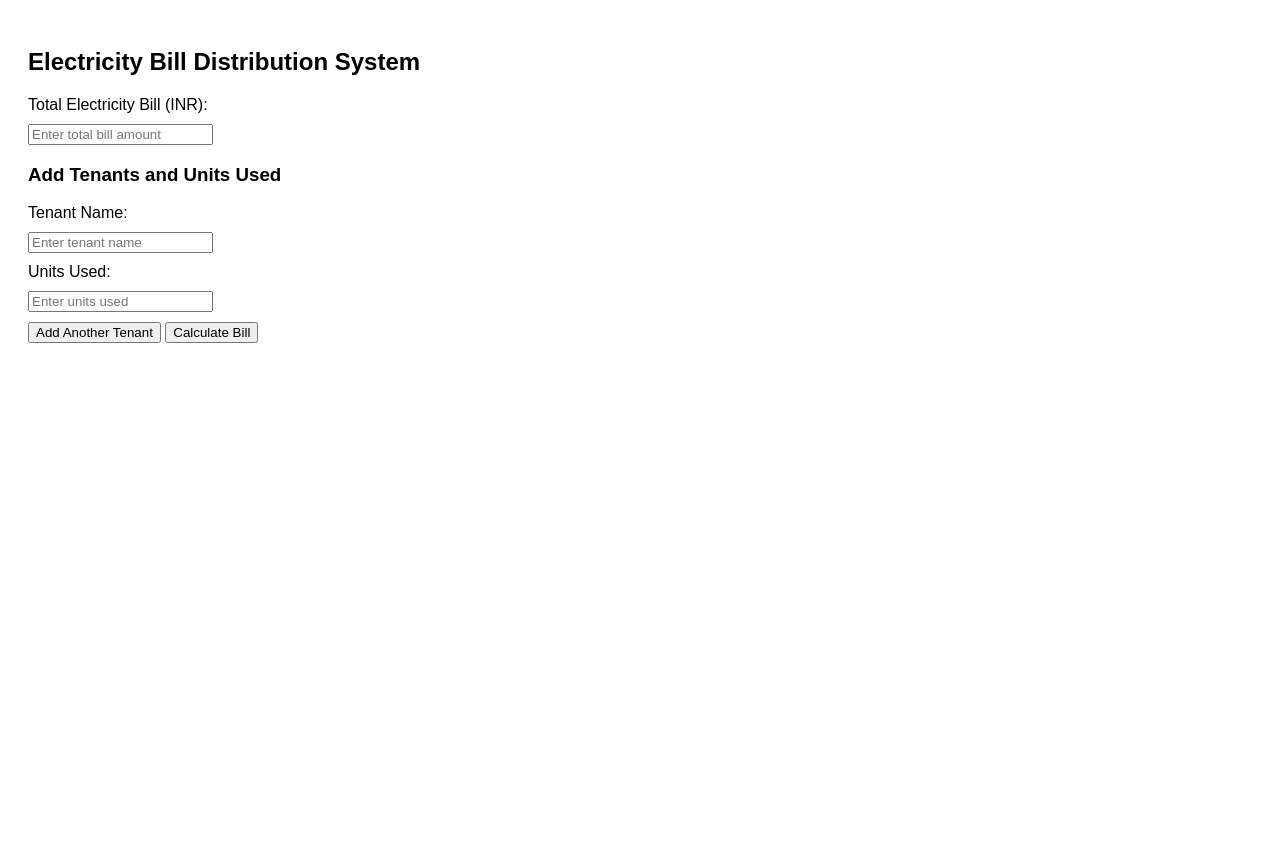
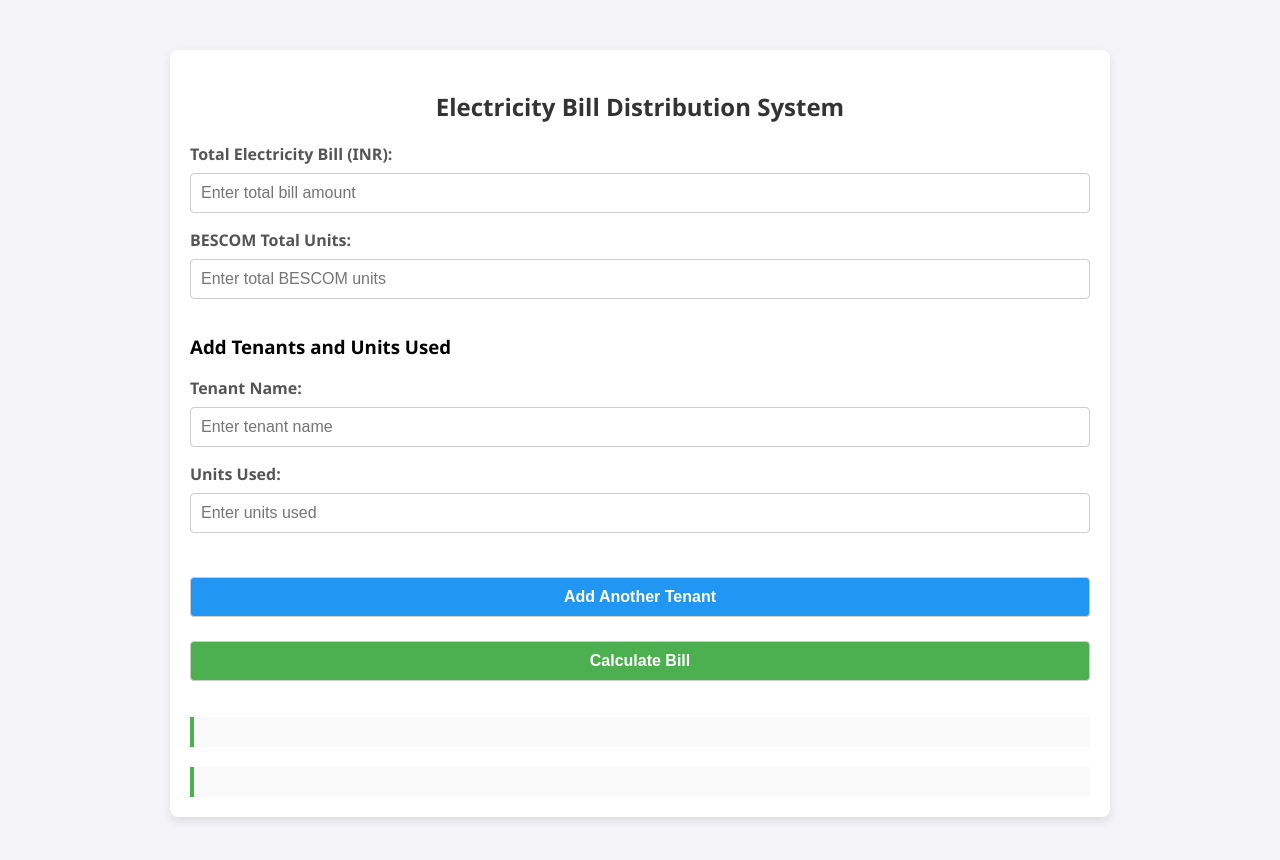
Before and after one commit to SaiKishanB/bill-distribution, a plain HTML site: page index.html in a window 1280 px wide. Before the commit the page ends 800 px from the top, so only its background shows below. Drawn offline with Linux system fonts and the light colour scheme.

Commit message:
Update index.html

```diff
--- a/index.html
+++ b/index.html
@@ -6,24 +6,82 @@
     <title>Bill Distribution System</title>
     <style>
         body {
-            font-family: Arial, sans-serif;
+            font-family: 'Segoe UI', Tahoma, Geneva, Verdana, sans-serif;
+            background-color: #f4f4f9;
+            margin: 0;
+            padding: 0;
+        }
+        .container {
+            max-width: 900px;
+            margin: 50px auto;
             padding: 20px;
+            background-color: white;
+            box-shadow: 0 4px 10px rgba(0, 0, 0, 0.1);
+            border-radius: 8px;
         }
-        label, input {
-            display: block;
-            margin: 10px 0;
+        h2 {
+            text-align: center;
+            color: #333;
         }
-        .result {
+        label {
+            font-weight: bold;
+            color: #555;
+        }
+        input, button {
+            width: 100%;
+            padding: 10px;
+            margin: 8px 0 16px 0;
+            border: 1px solid #ccc;
+            border-radius: 4px;
+            font-size: 1rem;
+            box-sizing: border-box;
+        }
+        button {
+            background-color: #4CAF50;
+            color: white;
+            cursor: pointer;
+            font-weight: bold;
+        }
+        button:hover {
+            background-color: #45a049;
+        }
+        .result, .explanation {
+            background-color: #f9f9f9;
+            padding: 15px;
             margin-top: 20px;
+            border-left: 4px solid #4CAF50;
+        }
+        .result p {
+            font-size: 1.1rem;
+            color: #333;
+        }
+        .explanation {
+            color: #333;
+            font-size: 0.95rem;
+        }
+        .tenant {
+            margin-bottom: 20px;
+        }
+        .add-tenant-btn {
+            background-color: #2196F3;
+            color: white;
+            font-weight: bold;
+        }
+        .add-tenant-btn:hover {
+            background-color: #1e87e5;
         }
     </style>
 </head>
 <body>
 
+    <div class="container">
         <h2>Electricity Bill Distribution System</h2>
 
         <label for="totalBill">Total Electricity Bill (INR):</label>
         <input type="number" id="totalBill" placeholder="Enter total bill amount" min="0">
+
+        <label for="bescomUnits">BESCOM Total Units:</label>
+        <input type="number" id="bescomUnits" placeholder="Enter total BESCOM units" min="0">
 
         <h3>Add Tenants and Units Used</h3>
 
@@ -36,10 +94,12 @@
             </div>
         </div>
 
-    <button onclick="addTenant()">Add Another Tenant</button>
+        <button class="add-tenant-btn" onclick="addTenant()">Add Another Tenant</button>
         <button onclick="calculateBill()">Calculate Bill</button>
 
         <div class="result" id="resultContainer"></div>
+        <div class="explanation" id="explanationContainer"></div>
+    </div>
 
     <script>
         function addTenant() {
@@ -59,12 +119,14 @@
 
         function calculateBill() {
             const totalBill = parseFloat(document.getElementById("totalBill").value);
+            const bescomUnits = parseFloat(document.getElementById("bescomUnits").value);
             const tenantNames = document.querySelectorAll(".tenantName");
             const unitsUsedInputs = document.querySelectorAll(".unitsUsed");
 
-            let totalUnits = 0;
+            let totalTenantUnits = 0;
             const tenants = [];
 
+            // Calculate total tenant used units and store tenant details
             for (let i = 0; i < tenantNames.length; i++) {
                 const tenantName = tenantNames[i].value;
                 const unitsUsed = parseFloat(unitsUsedInputs[i].value);
@@ -75,21 +137,42 @@
                 }
 
                 tenants.push({ name: tenantName, units: unitsUsed });
-                totalUnits += unitsUsed;
+                totalTenantUnits += unitsUsed;
             }
 
-            if (totalUnits === 0 || isNaN(totalBill) || totalBill <= 0) {
-                alert("Please enter valid total units and bill.");
+            if (totalTenantUnits === 0 || isNaN(totalBill) || totalBill <= 0 || isNaN(bescomUnits) || bescomUnits <= 0) {
+                alert("Please enter valid inputs.");
                 return;
             }
 
             const resultContainer = document.getElementById("resultContainer");
+            const explanationContainer = document.getElementById("explanationContainer");
             resultContainer.innerHTML = "<h3>Bill Distribution</h3>";
 
+            // Start the explanation string
+            let explanationText = `<h3>Calculation Explanation</h3>`;
+            explanationText += `Total tenant-used units: ${totalTenantUnits} units<br>`;
+            explanationText += `BESCOM total units: ${bescomUnits} units<br>`;
+            explanationText += `Total bill: INR ${totalBill.toFixed(2)}<br><br>`;
+            explanationText += `Each tenant's share is calculated based on their proportionate units compared to BESCOM units, and the corresponding bill is calculated based on this proportion.<br><br>`;
+
             tenants.forEach(tenant => {
-                const amountOwed = (tenant.units / totalUnits) * totalBill;
+                // Calculate proportionate units for each tenant based on BESCOM units
+                const proportionateUnits = (tenant.units / totalTenantUnits) * bescomUnits;
+                // Calculate the amount owed by each tenant
+                const amountOwed = (proportionateUnits / bescomUnits) * totalBill;
+
+                // Add result to the result container
                 resultContainer.innerHTML += `<p>${tenant.name} owes: INR ${amountOwed.toFixed(2)}</p>`;
+
+                // Add explanation of the calculation for each tenant
+                explanationText += `<strong>${tenant.name}</strong> used ${tenant.units} units.<br>`;
+                explanationText += `Proportionate units based on BESCOM units: ${proportionateUnits.toFixed(2)} units.<br>`;
+                explanationText += `Amount owed: INR ${amountOwed.toFixed(2)}<br><br>`;
             });
+
+            // Display explanation
+            explanationContainer.innerHTML = explanationText;
         }
     </script>
 
```
Lines whose indentation alone changed are shown as unchanged.
